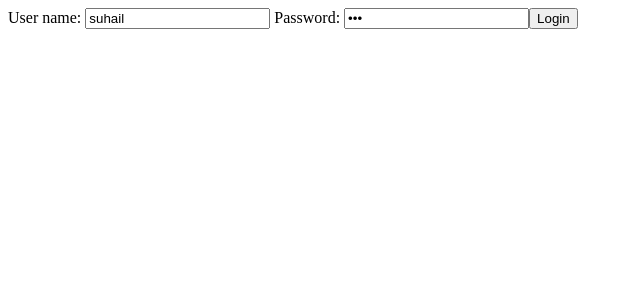
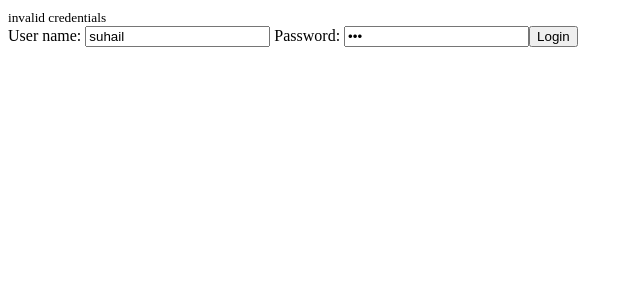
Before and after one commit to suhailakhtar039/springboot-angular, an Angular app in the folder frontend/todo/: page / in a window 1280 px wide. Shown: the top 300 px of the page, without its empty margins (0-640 px from the left). Built offline with nearby package versions, Linux system fonts and the light colour scheme.

Commit message:
added error message

```diff
--- a/frontend/todo/src/app/login/login.component.html
+++ b/frontend/todo/src/app/login/login.component.html
@@ -1,5 +1,8 @@
-User name:
-<input type="username" name="username" [(ngModel)]="username" />
-Password:
-<input type="password" name="password" [(ngModel)]="password" />
-<button (click)="handleLogin()">Login</button>
+<small>{{ errorMessage }}</small>
+<div>
+  User name:
+  <input type="username" name="username" [(ngModel)]="username" />
+  Password:
+  <input type="password" name="password" [(ngModel)]="password" />
+  <button (click)="handleLogin()">Login</button>
+</div>
--- a/frontend/todo/src/app/login/login.component.ts
+++ b/frontend/todo/src/app/login/login.component.ts
@@ -12,6 +12,7 @@ import { FormsModule } from '@angular/forms';
 export class LoginComponent {
   username = 'suhail';
   password = 'abc';
+  errorMessage = 'invalid credentials';
   handleLogin() {
     console.log(this.username);
     console.log(this.password);
```
